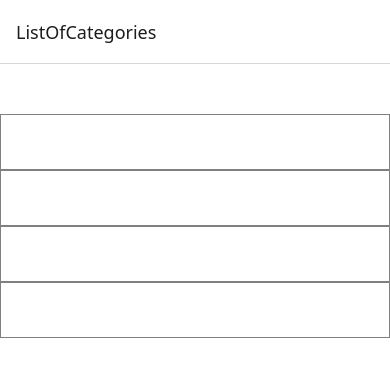
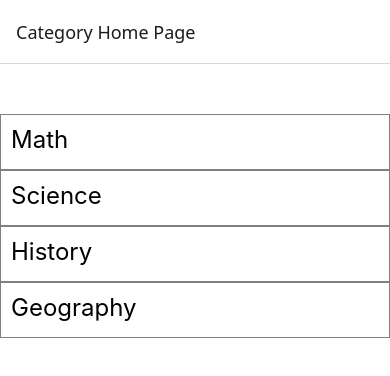
Before and after one commit to AndyGiorgio/Project3, a React Native app: screen / in a window 390 px wide. Shown: the top 376 px of the page. Built offline with nearby package versions, Linux system fonts and the light colour scheme.

Commit message:
Updated Questions

```diff
--- a/App.js
+++ b/App.js
@@ -13,7 +13,7 @@ export default function App() {
   return (
     <NavigationContainer>
       <Stack.Navigator>
-        <Stack.Screen name="ListOfCategories" component={ListOfCategories} />
+        <Stack.Screen name="Category Home Page" component={ListOfCategories} />
         <Stack.Screen name="Questions" component={Questions} />
       </Stack.Navigator>
     </NavigationContainer>
--- a/ListOfCategories.js
+++ b/ListOfCategories.js
@@ -6,32 +6,27 @@ const ListOfCategories = ({ route, navigation }) => {
 const startingDataSource = [
     { category: "Math" },
     { category: "Science" },
-    { categroy: "History" },
+    { category: "History" },
     { category: "Geography" },
   ];
 
-  const [categories, setCategory] = useState(startingDataSource);
-  useEffect(()=>{
-        if(route.params){
-          setCategory(categories.concat(json.categories));
-        }
-      }, [route.params]);
+  const [categories, setCategory] = useState("");
 
   return (
     <View style={styles.container}>
                 <FlatList
-                keyExtractor={(item, index) => index.toString()}
-                data={categories}
+                data={startingDataSource}
                 renderItem={({item}) =>
-                <TouchableOpacity onPress={() => navigation.navigate('Questions')}>
+                <TouchableOpacity onPress={() => navigation.navigate('Questions', item.category)}>
                   <View style={styles.border}>
-                    <Text style={styles.item}>{item.title}</Text>
+                    <Text style={styles.item}>{item.category}</Text>
                   </View>
                 </TouchableOpacity>
                 } />
             </View>
   );
 }
+
 
 const styles = StyleSheet.create({
     container: {
--- a/Questions.js
+++ b/Questions.js
@@ -1,30 +1,46 @@
 import React, { useState } from 'react';
-import { FlatList, StyleSheet, Text, View } from 'react-native';
+import { FlatList, StyleSheet, Text, View, Button} from 'react-native';
 
-const Questions = ({ route, navigation }) => {
-    const { title, releaseYear } = route.params;
 
-return (
+export default function MathQuestions() {
+  const [question, setQuestion] = useState("");
+  const [answer, setAnswer] = useState("");
+  const [wrongAns, setWrong] = useState("");
+
+  function getMathQuestion() {
+
+  fetch('https://opentdb.com/api.php?amount=1&category=19&type=multiple')
+    .then((response) => response.json())
+    .then((json) => {
+      /* view the JSON that's returned in the server log */
+      console.log(json);
+      /* use dot notation to get the setup and punchline and update the state variables */
+      const data = json.results[0]; // Access the first item in the results array
+      setQuestion(data.question);
+      setAnswer(data.correct_answer);
+      setWrong(data.incorrect_answers);
+
+    })
+    .catch((error) => {
+       console.error(error);
+    });
+  };
+
+  return (
     <View style={styles.container}>
-        <Text style={styles.item}>Category: </Text>
-        <Text style={styles.item}>Questions: </Text>
+      <Text>{question}</Text>
+      <Text>{answer}</Text>
+      <Text>{wrongAns}</Text>
+      <Button title="Submit" onPress={()=>getMathQuestion()} />
     </View>
   );
 }
 
 const styles = StyleSheet.create({
-    container: {
-     paddingTop: 50
-    },
-    item: {
-      padding: 10,
-      fontSize: 18,
-      height: 54,
-    },
-    border: {
-      borderWidth: 1,
-      borderColor: "gray",
-    }
-  });
-
-export default Questions;
+  container: {
+    flex: 1,
+    backgroundColor: '#fff',
+    alignItems: 'center',
+    justifyContent: 'center',
+  },
+});
```
